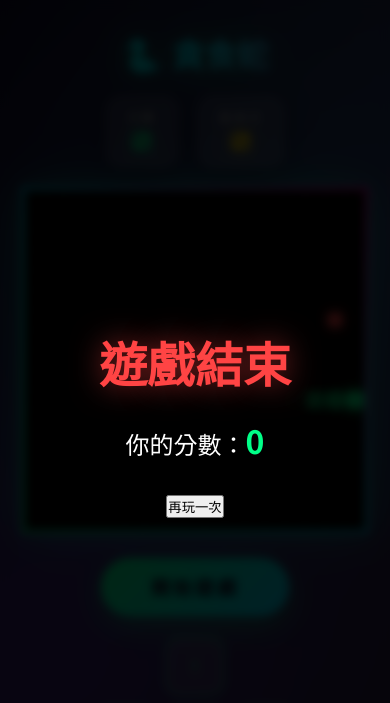
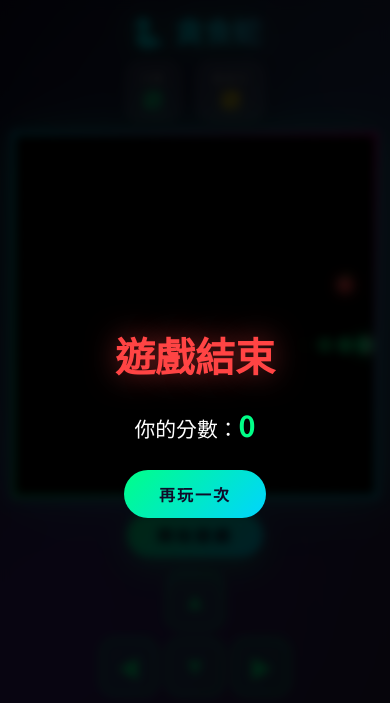
Before and after one commit to AlexBBno1/Snake-game, a plain HTML site: page index.html in a window 390 px wide. Both pictures are taken after a click on the button "開始遊戲". Drawn offline with Linux system fonts and the light colour scheme.

Commit message:
Improve snake design, faster speed, better mobile controls

```diff
--- a/index.html
+++ b/index.html
@@ -2,7 +2,7 @@
 <html lang="zh-TW">
 <head>
     <meta charset="UTF-8">
-    <meta name="viewport" content="width=device-width, initial-scale=1.0">
+    <meta name="viewport" content="width=device-width, initial-scale=1.0, user-scalable=no">
     <title>🐍 貪食蛇遊戲</title>
     <style>
         @import url('https://fonts.googleapis.com/css2?family=Orbitron:wght@400;700;900&family=Noto+Sans+TC:wght@400;700&display=swap');
@@ -20,9 +20,10 @@
             display: flex;
             flex-direction: column;
             align-items: center;
-            justify-content: center;
+            justify-content: flex-start;
+            padding-top: 20px;
             color: #fff;
-            overflow: hidden;
+            overflow-x: hidden;
         }
 
         /* Animated background */
@@ -44,11 +45,14 @@
             position: relative;
             z-index: 1;
             text-align: center;
+            width: 100%;
+            max-width: 500px;
+            padding: 0 10px;
         }
 
         h1 {
             font-family: 'Orbitron', sans-serif;
-            font-size: 3rem;
+            font-size: 2.5rem;
             font-weight: 900;
             margin-bottom: 10px;
             background: linear-gradient(90deg, #00ff88, #00d4ff, #ff00aa);
@@ -69,29 +73,29 @@
         .score-board {
             display: flex;
             justify-content: center;
-            gap: 40px;
-            margin: 20px 0;
+            gap: 30px;
+            margin: 15px 0;
             font-family: 'Orbitron', sans-serif;
         }
 
         .score-item {
             background: rgba(255, 255, 255, 0.1);
             backdrop-filter: blur(10px);
-            padding: 15px 30px;
+            padding: 12px 25px;
             border-radius: 15px;
             border: 1px solid rgba(255, 255, 255, 0.2);
             box-shadow: 0 8px 32px rgba(0, 0, 0, 0.3);
         }
 
         .score-label {
-            font-size: 0.8rem;
+            font-size: 0.75rem;
             color: #aaa;
             text-transform: uppercase;
             letter-spacing: 2px;
         }
 
         .score-value {
-            font-size: 2rem;
+            font-size: 1.8rem;
             font-weight: 700;
             color: #00ff88;
             text-shadow: 0 0 20px rgba(0, 255, 136, 0.5);
@@ -100,6 +104,11 @@
         .score-item.high-score .score-value {
             color: #ffd700;
             text-shadow: 0 0 20px rgba(255, 215, 0, 0.5);
+        }
+
+        .game-area {
+            position: relative;
+            display: inline-block;
         }
 
         #gameCanvas {
@@ -111,35 +120,37 @@
                 0 0 60px rgba(0, 212, 255, 0.2),
                 inset 0 0 30px rgba(0, 0, 0, 0.5);
             background: rgba(0, 0, 0, 0.8);
+            display: block;
         }
 
         .controls {
-            margin-top: 20px;
+            margin-top: 15px;
             display: flex;
             flex-direction: column;
             align-items: center;
-            gap: 15px;
+            gap: 10px;
         }
 
         .control-info {
-            font-size: 0.9rem;
+            font-size: 0.85rem;
             color: #888;
         }
 
         .control-info kbd {
             background: rgba(255, 255, 255, 0.1);
-            padding: 5px 10px;
+            padding: 4px 8px;
             border-radius: 5px;
             border: 1px solid rgba(255, 255, 255, 0.2);
             font-family: 'Orbitron', monospace;
-            margin: 0 3px;
+            margin: 0 2px;
+            font-size: 0.75rem;
         }
 
         #startBtn {
             font-family: 'Orbitron', sans-serif;
-            font-size: 1.2rem;
+            font-size: 1.1rem;
             font-weight: 700;
-            padding: 15px 50px;
+            padding: 12px 40px;
             background: linear-gradient(135deg, #00ff88, #00d4ff);
             border: none;
             border-radius: 50px;
@@ -186,22 +197,22 @@
 
         .game-over-content h2 {
             font-family: 'Orbitron', sans-serif;
-            font-size: 3rem;
+            font-size: 2.5rem;
             color: #ff4444;
             margin-bottom: 20px;
             text-shadow: 0 0 30px rgba(255, 68, 68, 0.5);
         }
 
         .game-over-content .final-score {
-            font-size: 1.5rem;
-            margin-bottom: 30px;
+            font-size: 1.3rem;
+            margin-bottom: 25px;
             color: #fff;
         }
 
         .game-over-content .final-score span {
             color: #00ff88;
             font-weight: 700;
-            font-size: 2rem;
+            font-size: 1.8rem;
         }
 
         .new-record {
@@ -214,56 +225,79 @@
             50% { opacity: 0.5; }
         }
 
-        /* Mobile controls */
+        /* Mobile controls - moved up and improved */
         .mobile-controls {
             display: none;
-            margin-top: 20px;
-            gap: 10px;
+            margin-top: 15px;
+            gap: 8px;
         }
 
         .mobile-btn {
-            width: 60px;
-            height: 60px;
-            font-size: 1.5rem;
-            background: rgba(255, 255, 255, 0.1);
-            border: 2px solid rgba(0, 255, 136, 0.5);
+            width: 65px;
+            height: 65px;
+            font-size: 1.8rem;
+            background: rgba(0, 255, 136, 0.15);
+            border: 2px solid rgba(0, 255, 136, 0.6);
             border-radius: 15px;
             color: #00ff88;
             cursor: pointer;
-            transition: all 0.2s;
+            transition: all 0.15s;
             -webkit-tap-highlight-color: transparent;
+            user-select: none;
+            display: flex;
+            align-items: center;
+            justify-content: center;
         }
 
         .mobile-btn:active {
-            background: rgba(0, 255, 136, 0.3);
-            transform: scale(0.95);
+            background: rgba(0, 255, 136, 0.4);
+            transform: scale(0.92);
+            border-color: #00ff88;
         }
 
         .mobile-row {
             display: flex;
             justify-content: center;
-            gap: 10px;
+            gap: 8px;
+        }
+
+        .mobile-spacer {
+            width: 65px;
+            height: 65px;
         }
 
         @media (max-width: 600px) {
-            h1 { font-size: 2rem; }
-            .score-board { gap: 20px; }
-            .score-item { padding: 10px 20px; }
-            .score-value { font-size: 1.5rem; }
+            body {
+                padding-top: 10px;
+            }
+            h1 { font-size: 1.8rem; }
+            .score-board { gap: 15px; margin: 10px 0; }
+            .score-item { padding: 8px 15px; }
+            .score-value { font-size: 1.4rem; }
+            .score-label { font-size: 0.65rem; }
             .mobile-controls { display: flex; flex-direction: column; }
             .control-info { display: none; }
+            #startBtn { padding: 10px 30px; font-size: 1rem; }
+            .controls { margin-top: 10px; gap: 8px; }
+        }
+
+        @media (max-width: 400px) {
+            .mobile-btn {
+                width: 58px;
+                height: 58px;
+                font-size: 1.5rem;
+            }
+            .mobile-spacer {
+                width: 58px;
+                height: 58px;
+            }
         }
 
         /* Footer */
         .footer {
-            margin-top: 30px;
-            font-size: 0.8rem;
+            margin-top: 15px;
+            font-size: 0.75rem;
             color: #666;
-        }
-
-        .footer a {
-            color: #00d4ff;
-            text-decoration: none;
         }
     </style>
 </head>
@@ -282,29 +316,33 @@
             </div>
         </div>
 
-        <canvas id="gameCanvas" width="400" height="400"></canvas>
+        <div class="game-area">
+            <canvas id="gameCanvas" width="400" height="400"></canvas>
+        </div>
 
         <div class="controls">
             <button id="startBtn">開始遊戲</button>
             <div class="control-info">
-                使用 <kbd>↑</kbd><kbd>↓</kbd><kbd>←</kbd><kbd>→</kbd> 或 <kbd>W</kbd><kbd>A</kbd><kbd>S</kbd><kbd>D</kbd> 控制方向
+                使用 <kbd>↑</kbd><kbd>↓</kbd><kbd>←</kbd><kbd>→</kbd> 或 <kbd>W</kbd><kbd>A</kbd><kbd>S</kbd><kbd>D</kbd> 控制
             </div>
         </div>
 
-        <!-- Mobile Controls -->
+        <!-- Mobile Controls - Compact layout -->
         <div class="mobile-controls">
             <div class="mobile-row">
-                <button class="mobile-btn" data-dir="up">↑</button>
+                <div class="mobile-spacer"></div>
+                <button class="mobile-btn" data-dir="up">▲</button>
+                <div class="mobile-spacer"></div>
             </div>
             <div class="mobile-row">
-                <button class="mobile-btn" data-dir="left">←</button>
-                <button class="mobile-btn" data-dir="down">↓</button>
-                <button class="mobile-btn" data-dir="right">→</button>
+                <button class="mobile-btn" data-dir="left">◀</button>
+                <button class="mobile-btn" data-dir="down">▼</button>
+                <button class="mobile-btn" data-dir="right">▶</button>
             </div>
         </div>
 
         <div class="footer">
-            把這個檔案分享給朋友，他們也可以玩！
+            分享給朋友一起玩！
         </div>
     </div>
 
@@ -318,17 +356,17 @@
             <div id="newRecordMsg" style="display: none; color: #ffd700; font-size: 1.2rem; margin-bottom: 20px;">
                 🎉 新紀錄！
             </div>
-            <button id="restartBtn">再玩一次</button>
+            <button id="restartBtn" style="font-family: 'Orbitron', sans-serif; font-size: 1rem; font-weight: 700; padding: 12px 35px; background: linear-gradient(135deg, #00ff88, #00d4ff); border: none; border-radius: 50px; color: #0f0c29; cursor: pointer; text-transform: uppercase; letter-spacing: 2px;">再玩一次</button>
         </div>
     </div>
 
     <script>
-        // Game Configuration
+        // Game Configuration - FASTER SPEED
         const CONFIG = {
             gridSize: 20,
-            initialSpeed: 150,
-            speedIncrease: 2,
-            minSpeed: 50
+            initialSpeed: 100,      // Faster! (was 150)
+            speedIncrease: 3,       // More speed increase per food
+            minSpeed: 40            // Faster minimum (was 50)
         };
 
         // Game State
@@ -342,16 +380,6 @@
         let gameLoop = null;
         let gameSpeed = CONFIG.initialSpeed;
         let isGameRunning = false;
-
-        // Colors
-        const COLORS = {
-            snakeHead: '#00ff88',
-            snakeBody: '#00cc6a',
-            snakeGlow: 'rgba(0, 255, 136, 0.5)',
-            food: '#ff4444',
-            foodGlow: 'rgba(255, 68, 68, 0.5)',
-            grid: 'rgba(255, 255, 255, 0.03)'
-        };
 
         // Initialize
         function init() {
@@ -385,7 +413,7 @@
         }
 
         function adjustCanvasSize() {
-            const maxWidth = Math.min(400, window.innerWidth - 40);
+            const maxWidth = Math.min(400, window.innerWidth - 30);
             const size = Math.floor(maxWidth / CONFIG.gridSize) * CONFIG.gridSize;
             canvas.width = size;
             canvas.height = size;
@@ -396,7 +424,7 @@
             ctx.fillRect(0, 0, canvas.width, canvas.height);
 
             ctx.fillStyle = '#00ff88';
-            ctx.font = 'bold 24px Orbitron, sans-serif';
+            ctx.font = 'bold 20px Orbitron, sans-serif';
             ctx.textAlign = 'center';
             ctx.fillText('按下「開始遊戲」', canvas.width / 2, canvas.height / 2);
         }
@@ -486,6 +514,8 @@
         }
 
         function draw() {
+            const gridSize = CONFIG.gridSize;
+
             // Clear canvas
             ctx.fillStyle = 'rgba(0, 0, 0, 0.9)';
             ctx.fillRect(0, 0, canvas.width, canvas.height);
@@ -493,78 +523,164 @@
             // Draw grid
             drawGrid();
 
-            // Draw food with glow
-            ctx.shadowColor = COLORS.foodGlow;
+            // Draw food (apple)
+            const foodX = food.x * gridSize + gridSize / 2;
+            const foodY = food.y * gridSize + gridSize / 2;
+            const foodRadius = gridSize / 2 - 2;
+
+            // Apple glow
+            ctx.shadowColor = 'rgba(255, 68, 68, 0.8)';
             ctx.shadowBlur = 15;
-            ctx.fillStyle = COLORS.food;
+
+            // Apple body
+            ctx.fillStyle = '#ff4444';
             ctx.beginPath();
-            ctx.arc(
-                food.x * CONFIG.gridSize + CONFIG.gridSize / 2,
-                food.y * CONFIG.gridSize + CONFIG.gridSize / 2,
-                CONFIG.gridSize / 2 - 2,
-                0,
-                Math.PI * 2
-            );
+            ctx.arc(foodX, foodY, foodRadius, 0, Math.PI * 2);
             ctx.fill();
+
+            // Apple highlight
+            ctx.fillStyle = 'rgba(255, 255, 255, 0.3)';
+            ctx.beginPath();
+            ctx.arc(foodX - 3, foodY - 3, foodRadius / 3, 0, Math.PI * 2);
+            ctx.fill();
+
+            // Apple stem
             ctx.shadowBlur = 0;
+            ctx.strokeStyle = '#4a2';
+            ctx.lineWidth = 2;
+            ctx.beginPath();
+            ctx.moveTo(foodX, foodY - foodRadius);
+            ctx.quadraticCurveTo(foodX + 3, foodY - foodRadius - 5, foodX + 5, foodY - foodRadius - 3);
+            ctx.stroke();
 
             // Draw snake
             snake.forEach((segment, index) => {
-                const x = segment.x * CONFIG.gridSize;
-                const y = segment.y * CONFIG.gridSize;
+                const x = segment.x * gridSize;
+                const y = segment.y * gridSize;
+                const centerX = x + gridSize / 2;
+                const centerY = y + gridSize / 2;
 
                 if (index === 0) {
-                    // Head with glow
-                    ctx.shadowColor = COLORS.snakeGlow;
+                    // === SNAKE HEAD ===
+                    ctx.shadowColor = 'rgba(0, 255, 136, 0.8)';
                     ctx.shadowBlur = 15;
-                    ctx.fillStyle = COLORS.snakeHead;
+
+                    // Head shape
+                    ctx.fillStyle = '#00ff88';
+                    ctx.beginPath();
+                    ctx.arc(centerX, centerY, gridSize / 2 - 1, 0, Math.PI * 2);
+                    ctx.fill();
+
+                    // Eyes
+                    ctx.shadowBlur = 0;
+                    ctx.fillStyle = '#fff';
+                    let eyeOffsetX = 0, eyeOffsetY = 0;
+                    let eyeSpreadX = 4, eyeSpreadY = 4;
+
+                    switch(direction) {
+                        case 'right': eyeOffsetX = 3; eyeSpreadY = 5; eyeSpreadX = 0; break;
+                        case 'left': eyeOffsetX = -3; eyeSpreadY = 5; eyeSpreadX = 0; break;
+                        case 'up': eyeOffsetY = -3; eyeSpreadX = 5; eyeSpreadY = 0; break;
+                        case 'down': eyeOffsetY = 3; eyeSpreadX = 5; eyeSpreadY = 0; break;
+                    }
+
+                    // Left eye
+                    ctx.beginPath();
+                    ctx.arc(centerX + eyeOffsetX - eyeSpreadX, centerY + eyeOffsetY - eyeSpreadY, 3, 0, Math.PI * 2);
+                    ctx.fill();
+                    // Right eye
+                    ctx.beginPath();
+                    ctx.arc(centerX + eyeOffsetX + eyeSpreadX, centerY + eyeOffsetY + eyeSpreadY, 3, 0, Math.PI * 2);
+                    ctx.fill();
+
+                    // Pupils
+                    ctx.fillStyle = '#000';
+                    ctx.beginPath();
+                    ctx.arc(centerX + eyeOffsetX - eyeSpreadX + eyeOffsetX/2, centerY + eyeOffsetY - eyeSpreadY + eyeOffsetY/2, 1.5, 0, Math.PI * 2);
+                    ctx.fill();
+                    ctx.beginPath();
+                    ctx.arc(centerX + eyeOffsetX + eyeSpreadX + eyeOffsetX/2, centerY + eyeOffsetY + eyeSpreadY + eyeOffsetY/2, 1.5, 0, Math.PI * 2);
+                    ctx.fill();
+
+                    // Tongue (flickering)
+                    if (Math.random() > 0.5) {
+                        ctx.strokeStyle = '#ff4444';
+                        ctx.lineWidth = 2;
+                        ctx.beginPath();
+                        let tongueX = centerX, tongueY = centerY;
+                        let tongueEndX = centerX, tongueEndY = centerY;
+                        switch(direction) {
+                            case 'right': tongueX += gridSize/2; tongueEndX = tongueX + 8; break;
+                            case 'left': tongueX -= gridSize/2; tongueEndX = tongueX - 8; break;
+                            case 'up': tongueY -= gridSize/2; tongueEndY = tongueY - 8; break;
+                            case 'down': tongueY += gridSize/2; tongueEndY = tongueY + 8; break;
+                        }
+                        ctx.moveTo(tongueX, tongueY);
+                        ctx.lineTo(tongueEndX, tongueEndY);
+                        ctx.stroke();
+
+                        // Forked tongue
+                        ctx.beginPath();
+                        if (direction === 'right' || direction === 'left') {
+                            ctx.moveTo(tongueEndX, tongueEndY);
+                            ctx.lineTo(tongueEndX + (direction === 'right' ? 3 : -3), tongueEndY - 3);
+                            ctx.moveTo(tongueEndX, tongueEndY);
+                            ctx.lineTo(tongueEndX + (direction === 'right' ? 3 : -3), tongueEndY + 3);
+                        } else {
+                            ctx.moveTo(tongueEndX, tongueEndY);
+                            ctx.lineTo(tongueEndX - 3, tongueEndY + (direction === 'down' ? 3 : -3));
+                            ctx.moveTo(tongueEndX, tongueEndY);
+                            ctx.lineTo(tongueEndX + 3, tongueEndY + (direction === 'down' ? 3 : -3));
+                        }
+                        ctx.stroke();
+                    }
+
                 } else {
+                    // === SNAKE BODY ===
                     ctx.shadowBlur = 0;
-                    // Gradient body
-                    const alpha = 1 - (index / snake.length) * 0.5;
-                    ctx.fillStyle = `rgba(0, 204, 106, ${alpha})`;
+
+                    // Alternating pattern for snake body
+                    const isEven = index % 2 === 0;
+                    const alpha = 1 - (index / snake.length) * 0.4;
+
+                    if (isEven) {
+                        ctx.fillStyle = `rgba(0, 200, 100, ${alpha})`;
+                    } else {
+                        ctx.fillStyle = `rgba(0, 255, 136, ${alpha})`;
+                    }
+
+                    // Body segment (rounded)
+                    ctx.beginPath();
+                    ctx.arc(centerX, centerY, gridSize / 2 - 2, 0, Math.PI * 2);
+                    ctx.fill();
+
+                    // Scale pattern
+                    ctx.fillStyle = `rgba(0, 180, 80, ${alpha * 0.5})`;
+                    ctx.beginPath();
+                    ctx.arc(centerX, centerY, gridSize / 4, 0, Math.PI * 2);
+                    ctx.fill();
                 }
-
-                // Rounded rectangle for segments
-                roundRect(ctx, x + 1, y + 1, CONFIG.gridSize - 2, CONFIG.gridSize - 2, 5);
-                ctx.fill();
             });
 
             ctx.shadowBlur = 0;
         }
 
         function drawGrid() {
-            ctx.strokeStyle = COLORS.grid;
+            ctx.strokeStyle = 'rgba(255, 255, 255, 0.03)';
             ctx.lineWidth = 1;
 
             const gridCount = canvas.width / CONFIG.gridSize;
             for (let i = 0; i <= gridCount; i++) {
-                // Vertical lines
                 ctx.beginPath();
                 ctx.moveTo(i * CONFIG.gridSize, 0);
                 ctx.lineTo(i * CONFIG.gridSize, canvas.height);
                 ctx.stroke();
 
-                // Horizontal lines
                 ctx.beginPath();
                 ctx.moveTo(0, i * CONFIG.gridSize);
                 ctx.lineTo(canvas.width, i * CONFIG.gridSize);
                 ctx.stroke();
             }
-        }
-
-        function roundRect(ctx, x, y, width, height, radius) {
-            ctx.beginPath();
-            ctx.moveTo(x + radius, y);
-            ctx.lineTo(x + width - radius, y);
-            ctx.quadraticCurveTo(x + width, y, x + width, y + radius);
-            ctx.lineTo(x + width, y + height - radius);
-            ctx.quadraticCurveTo(x + width, y + height, x + width - radius, y + height);
-            ctx.lineTo(x + radius, y + height);
-            ctx.quadraticCurveTo(x, y + height, x, y + height - radius);
-            ctx.lineTo(x, y + radius);
-            ctx.quadraticCurveTo(x, y, x + radius, y);
-            ctx.closePath();
         }
 
         function generateFood() {
```
